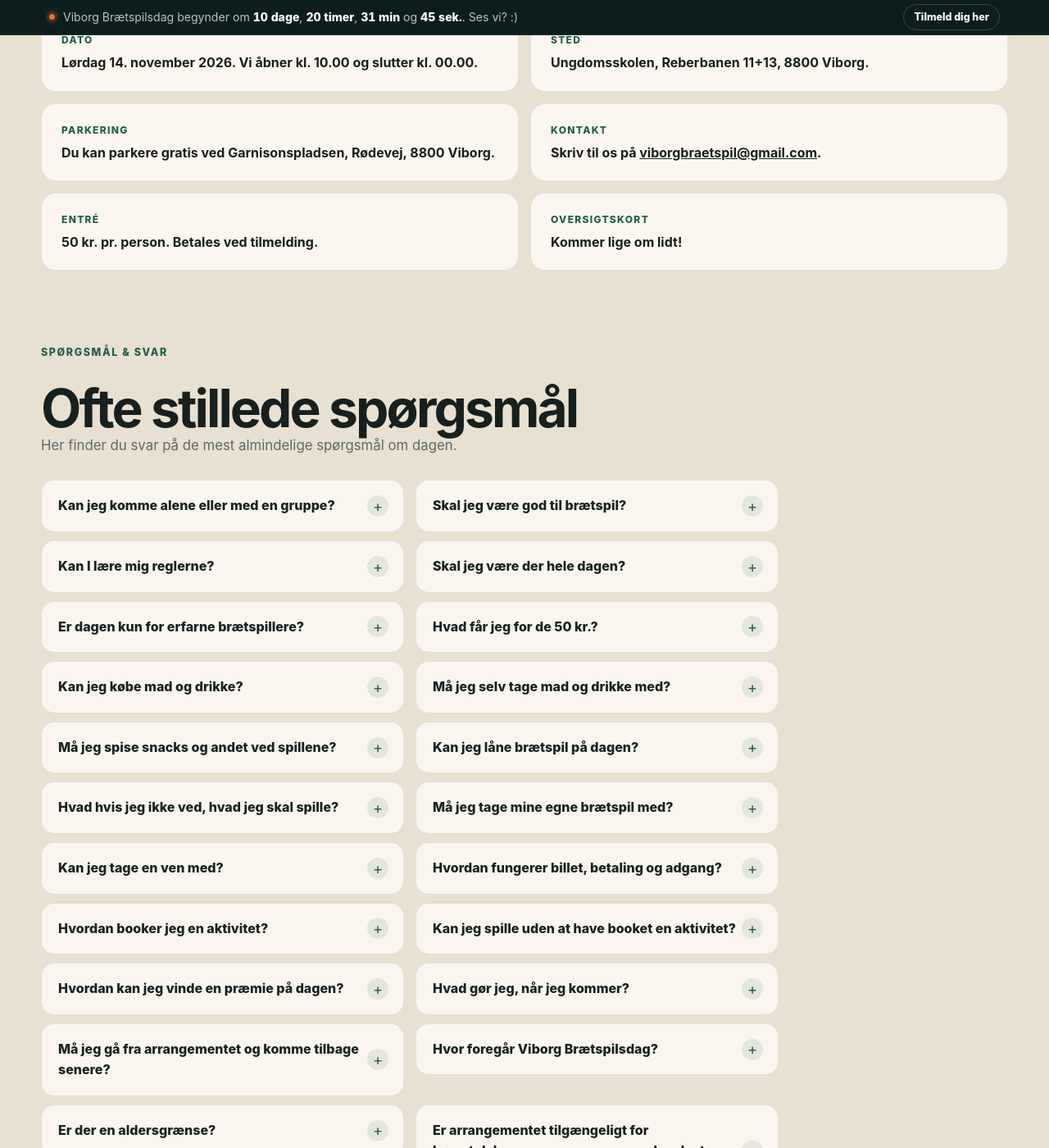
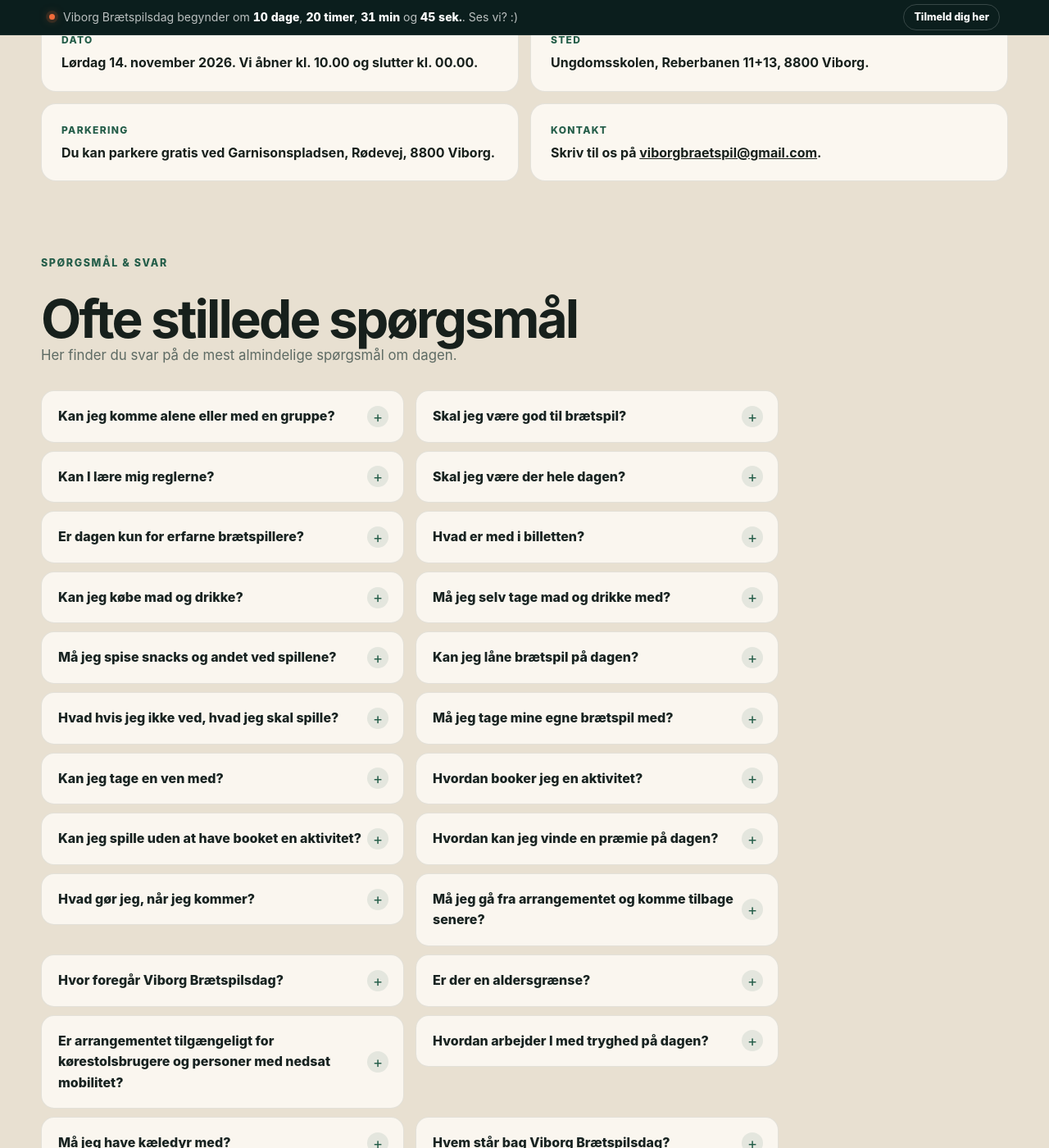
Before and after one commit to Andrejao/spilex, a Jekyll site: the page built from index.html, in a window 1280 px wide and 1400 px high, scrolled down 4284 px. Shown: the whole window at 82% size. Built offline with Jekyll 4.4.1, drawn with Linux system fonts in a browser that asks for light colours.

Commit message:
Update index.html

```diff
--- a/index.html
+++ b/index.html
@@ -423,8 +423,6 @@
         <div class="vbd-practical-card"><span>Sted</span><strong>Ungdomsskolen, Reberbanen 11+13, 8800 Viborg.</strong></div>
         <div class="vbd-practical-card"><span>Parkering</span><strong>Du kan parkere gratis ved Garnisonspladsen, Rødevej, 8800 Viborg.</strong></div>
         <div class="vbd-practical-card"><span>Kontakt</span><strong>Skriv til os på <a href="mailto:viborgbraetspil@gmail.com">viborgbraetspil@gmail.com</a>.</strong></div>
-        <div class="vbd-practical-card"><span>Entré</span><strong>50 kr. pr. person. Betales ved tilmelding.</strong></div>
-        <div class="vbd-practical-card"><span>Oversigtskort</span><strong>Kommer lige om lidt!</strong></div>
       </div>
     <div class="faq">
 
@@ -463,7 +461,7 @@
           </details>
 
           <details class="faq-item">
-            <summary>Hvad får jeg for de 50 kr.?</summary>
+            <summary>Hvad er med i billetten?</summary>
             <p>Adgang til hele arrangementet, frokost, brætspilsbiblioteket, åbne spilleborde, aktiviteter, hygge og nye bekendtskaber... og måske en præmie?! :-o</p>
           </details>
 
@@ -505,13 +503,6 @@
           <details class="faq-item">
             <summary>Kan jeg tage en ven med?</summary>
             <p>Ja. Du kan komme alene, som par, med en ven eller sammen med en hel spillegruppe. Alle deltagere skal blot være tilmeldt Viborg Brætspilsdag og have betalt entré.</p>
-          </details>
-
-          <details class="faq-item">
-            <summary>Hvordan fungerer billet, betaling og adgang?</summary>
-            <p>Entré til Viborg Brætspilsdag koster 50 kr. pr. person, frokost inkluderet. Beløbet bruges alene på at afholde dagen.</p>
-            <p>Din tilmelding gælder til hele dagen og arrangementet. Nogle aktiviteter har begrænsede pladser og kræver derfor en særskilt booking, mens de åbne aktiviteter og brætspilsbiblioteket og andre oplevelser ikke kræver aktivitetsbooking.</p>
-            <p>Der kan købes adgang på dagen, hvis arrangementet ikke er udsolgt. Forhåndstilmelding anbefales derfor.</p>
           </details>
 
           <details class="faq-item">
```
